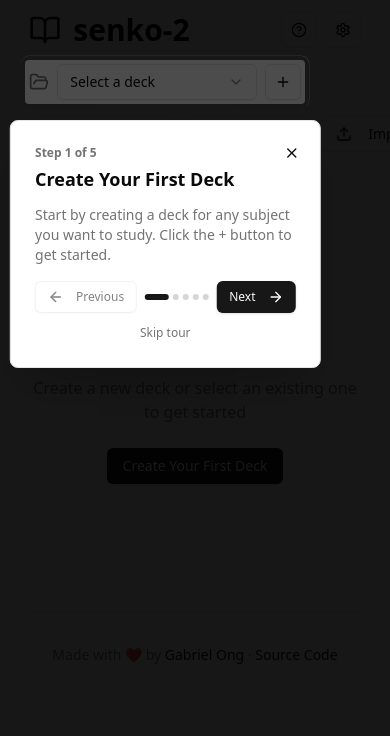
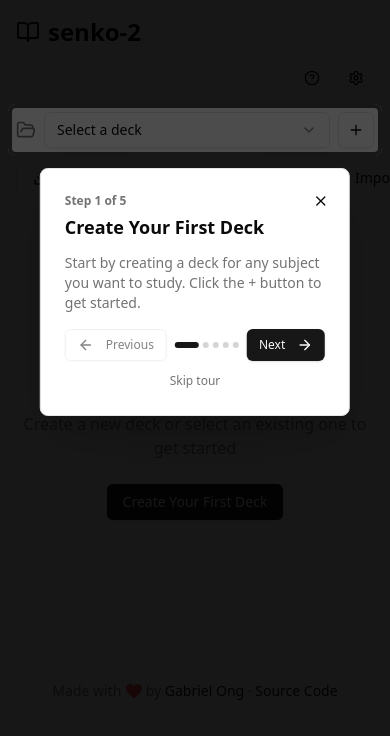
Before and after one commit to gongahkia/senko-2, a React (Vite) app: page / in a window 390 px wide. Shown: the top 736 px of the page. Built offline with nearby package versions, Linux system fonts and the light colour scheme; the HTML template or start-up script is replaced by a standard one; what better-react-mathjax would draw is missing.

Commit message:
refactor: improve header layout for mobile screens

```diff
--- a/src/App.tsx
+++ b/src/App.tsx
@@ -123,15 +123,15 @@ Newton's Second Law states that $F = ma$, where force equals mass times accelera
   return (
     <MathJaxContext config={mathJaxConfig}>
       <ThemeProvider>
-        <div className="container mx-auto max-w-[85%] pt-[3%] pb-[5%]">
+        <div className="container mx-auto w-full max-w-7xl px-4 sm:px-6 lg:px-8 py-4 sm:py-6 lg:py-8">
           {/* Header */}
-          <div className="mb-6">
-            <div className="flex items-center justify-between mb-4">
-              <div className="flex items-center gap-3">
-                <BookOpen className="h-8 w-8 text-primary" />
-                <h1 className="text-3xl font-bold text-foreground">senko-2</h1>
+          <div className="mb-4 sm:mb-6">
+            <div className="flex flex-col sm:flex-row items-start sm:items-center justify-between gap-3 sm:gap-4 mb-4">
+              <div className="flex items-center gap-2 sm:gap-3">
+                <BookOpen className="h-6 w-6 sm:h-8 sm:w-8 text-primary" />
+                <h1 className="text-2xl sm:text-3xl font-bold text-foreground">senko-2</h1>
               </div>
-              <div className="flex items-center gap-2">
+              <div className="flex items-center gap-2 w-full sm:w-auto justify-end">
                 <Dialog>
                 <DialogTrigger asChild>
                   <Button variant="outline" size="icon" data-onboarding="help">
@@ -307,8 +307,8 @@ What is the quadratic formula?
               </div>
             </div>
 
-            <div className="flex flex-wrap items-center gap-4">
-              <div data-onboarding="deck-selector">
+            <div className="flex flex-col sm:flex-row flex-wrap items-stretch sm:items-center gap-3 sm:gap-4">
+              <div data-onboarding="deck-selector" className="w-full sm:w-auto">
                 <DeckSelector
                   decks={decks}
                   currentDeckId={currentDeckId}
@@ -318,10 +318,12 @@ What is the quadratic formula?
                 />
               </div>
 
-              <ImportExport
-                currentDeckId={currentDeckId}
-                onDeckImported={handleDeckImported}
-              />
+              <div className="w-full sm:w-auto">
+                <ImportExport
+                  currentDeckId={currentDeckId}
+                  onDeckImported={handleDeckImported}
+                />
+              </div>
             </div>
           </div>
 
--- a/src/components/DeckSelector.tsx
+++ b/src/components/DeckSelector.tsx
@@ -32,11 +32,11 @@ export function DeckSelector({
   };
 
   return (
-    <div className="flex items-center gap-2">
-      <FolderOpen className="h-5 w-5 text-muted-foreground" />
+    <div className="flex items-center gap-2 w-full sm:w-auto">
+      <FolderOpen className="h-5 w-5 text-muted-foreground flex-shrink-0" />
 
       <Select value={currentDeckId || undefined} onValueChange={onSelectDeck}>
-        <SelectTrigger className="w-[200px]">
+        <SelectTrigger className="w-full sm:w-[200px] min-w-0">
           <SelectValue placeholder="Select a deck" />
         </SelectTrigger>
         <SelectContent>
@@ -48,7 +48,7 @@ export function DeckSelector({
         </SelectContent>
       </Select>
 
-      <Button variant="outline" size="icon" onClick={handleCreateDeck}>
+      <Button variant="outline" size="icon" onClick={handleCreateDeck} className="flex-shrink-0">
         <Plus className="h-4 w-4" />
       </Button>
 
@@ -61,6 +61,7 @@ export function DeckSelector({
               onDeleteDeck(currentDeckId);
             }
           }}
+          className="flex-shrink-0"
         >
           <Trash2 className="h-4 w-4 text-destructive" />
         </Button>
```
